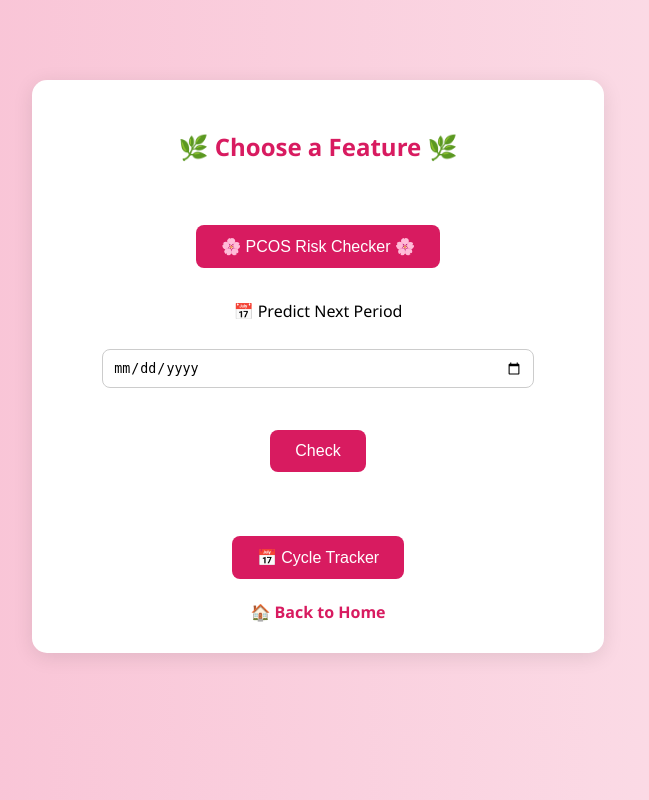
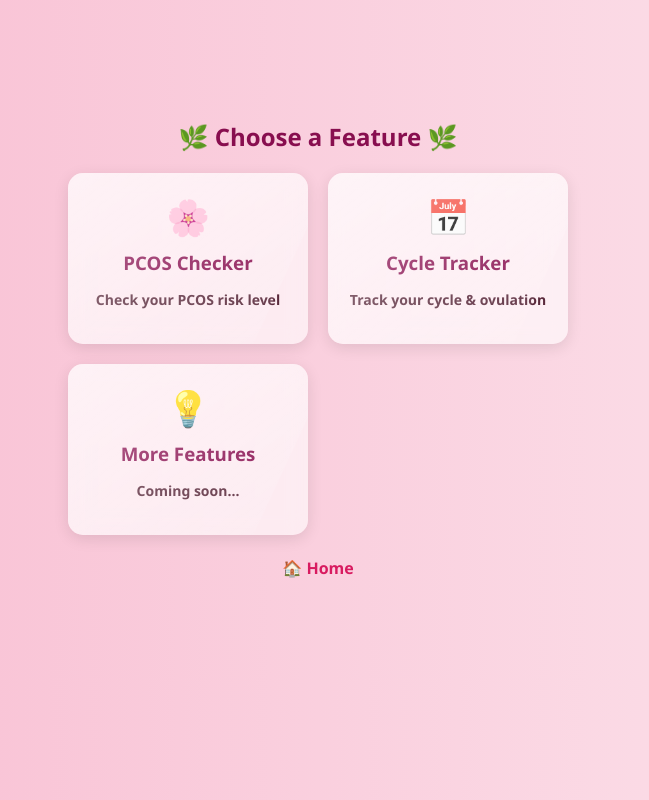
Before and after one commit to Rishika655/NARIBANDHU_health_assistant, a Flask app: page /menu in a window 1280 px wide. Shown: the whole page, without its empty margins (322-971 px from the left). Run offline with Flask 3, Linux system fonts and the light colour scheme.

Commit message:
Updated UI, added menu and animations

```diff
--- a/Static/css/style.css
+++ b/Static/css/style.css
@@ -1,3 +1,4 @@
+/* 🌸 Background */
 body {
     font-family: 'Segoe UI', sans-serif;
     background: linear-gradient(to right, #f8bbd0, #fce4ec);
@@ -6,20 +7,36 @@ body {
     text-align: center;
 }
 
+/* 🌿 Container (no white box but centered nicely) */
 .container {
-    background: white;
-    width: 40%;
+    width: 100%;
+    max-width: 500px;
     margin: 80px auto;
-    padding: 30px;
-    border-radius: 15px;
-    box-shadow: 0px 4px 20px rgba(0,0,0,0.1);
+    padding: 20px;
 }
 
-h2 {
-    color: #d81b60;
-    margin-bottom: 20px;
+/* 🌸 Headings */
+h1, h2, h3 {
+    color: #880e4f;
 }
 
+/* 🌸 Text */
+p {
+    font-size: 16px;
+    color: #5a2a3c;
+    line-height: 1.5;
+}
+
+/* 🌿 Tagline */
+.tagline {
+    font-family: 'Poppins', sans-serif;
+    font-size: 18px;
+    color: #6a1b4d;
+    font-style: italic;
+    line-height: 1.6;
+}
+
+/* 🌿 Form */
 label {
     font-size: 16px;
     display: block;
@@ -34,51 +51,46 @@ select, input {
     border: 1px solid #ccc;
 }
 
+/* 🌸 Buttons */
 button {
     margin-top: 20px;
     padding: 12px 25px;
     background: #d81b60;
     color: white;
     border: none;
-    border-radius: 8px;
+    border-radius: 25px;
     cursor: pointer;
     font-size: 16px;
+    transition: 0.3s;
+    box-shadow: 0 0 0 rgba(216,27,96, 0.7);
 }
 
 button:hover {
-    background: #ad1457;
+    background: #880e4f;
+    transform: scale(1.05);
+    box-shadow: 0 0 15px rgba(216,27,96, 0.6);
 }
 
+/* 🌿 Links */
 a {
     text-decoration: none;
     color: #d81b60;
     font-weight: bold;
 }
 
-.result-box {
-    font-size: 22px;
-    margin-top: 20px;
-}
-
+/* 🌸 Result */
 .result-box {
     font-size: 28px;
     font-weight: bold;
     margin-top: 15px;
 }
 
+/* 🌿 Colors */
+.red { color: red; }
+.orange { color: orange; }
+.green { color: green; }
 
-.red {
-    color: red;
-}
-
-.orange {
-    color: orange;
-}
-
-.green {
-    color: green;
-}
-
+/* 🌿 Tips */
 .tips {
     text-align: left;
     margin-top: 15px;
@@ -90,29 +102,99 @@ a {
     font-size: 15px;
 }
 
+/* 🌸 Image */
 .home-img {
     width: 80%;
     max-width: 300px;
     margin-top: 15px;
     border-radius: 10px;
+    animation: float 3s ease-in-out infinite;
 }
 
-/* Improve heading */
-h1 {
-    color: #d81b60;
-    font-size: 32px;
+@keyframes float {
+    0% { transform: translateY(0px); }
+    50% { transform: translateY(-8px); }
+    100% { transform: translateY(0px); }
 }
 
-/* Add subtle paragraph styling */
-p {
-    font-size: 16px;
-    color: #555;
-    line-height: 1.5;
+/* 🌿 Menu grid layout */
+.menu-grid {
+    display: grid;
+    grid-template-columns: repeat(auto-fit, minmax(180px, 1fr));
+    gap: 20px;
+    margin-top: 20px;
 }
-.tagline {
-    font-family: 'Poppins', sans-serif;
-    font-size: 18px;
-    color: #6a1b4d;
-    font-style: italic;
-    line-height: 1.6;
+
+/* 🌸 Menu cards */
+.menu-card {
+    position: relative;
+    overflow: hidden;
+    background: rgba(255, 255, 255, 0.6);
+    padding: 20px;
+    border-radius: 15px;
+    text-align: center;
+    text-decoration: none;
+    color: #880e4f;
+    backdrop-filter: blur(10px);
+    box-shadow: 0 4px 15px rgba(0,0,0,0.1);
+    transition: 0.3s;
 }
+
+/* 🌟 Hover effect */
+.menu-card:hover {
+    transform: translateY(-8px) scale(1.04);
+    box-shadow: 0 10px 30px rgba(0,0,0,0.2);
+}
+/* 🎨 Icon styling */
+.icon {
+    font-size: 35px;
+    margin-bottom: 10px;
+}
+
+/* 🌿 Card text */
+.menu-card h3 {
+    margin: 5px 0;
+}
+
+.menu-card p {
+    font-size: 14px;
+    color: #5a2a3c;
+}
+
+/* 🌸 Page fade-in */
+body {
+    animation: fadeIn 0.8s ease-in;
+}
+
+@keyframes fadeIn {
+    from {
+        opacity: 0;
+        transform: translateY(20px);
+    }
+    to {
+        opacity: 1;
+        transform: translateY(0);
+    }
+}
+
+.menu-card::before {
+    content: "";
+    position: absolute;
+    top: -100%;
+    left: -100%;
+    width: 200%;
+    height: 200%;
+    background: linear-gradient(
+        120deg,
+        transparent,
+        rgba(255,255,255,0.4),
+        transparent
+    );
+    transform: rotate(25deg);
+    transition: 0.6s;
+}
+
+.menu-card:hover::before {
+    top: 0;
+    left: 0;
+}
--- a/Templates/menu.html
+++ b/Templates/menu.html
@@ -10,31 +10,29 @@
 
     <h2>🌿 Choose a Feature 🌿</h2>
 
+    <div class="menu-grid">
+
+        <a href="/pcos" class="menu-card">
+            <div class="icon">🌸</div>
+            <h3>PCOS Checker</h3>
+            <p>Check your PCOS risk level</p>
+        </a>
+
+        <a href="/tracker" class="menu-card">
+            <div class="icon">📅</div>
+            <h3>Cycle Tracker</h3>
+            <p>Track your cycle & ovulation</p>
+        </a>
+
+        <a href="#" class="menu-card">
+            <div class="icon">💡</div>
+            <h3>More Features</h3>
+            <p>Coming soon...</p>
+        </a>
+
+    </div>
+
     <br>
-
-    <a href="/pcos">
-        <button>🌸 PCOS Risk Checker 🌸</button>
-    </a>
-
-    <br><br>
-
-    <form action="/predict" method="POST">
-        <label>📅 Predict Next Period </label><br>
-        <input type="date" name="last_period" required><br><br>
-        <button type="submit">Check</button>
-    </form>
-
-    <br><br>
-
-    <a href="/tracker">
-    <button>📅 Cycle Tracker</button>
-    </a>
-
-    <br><br>
-
-    <a href="/">🏠 Back to Home</a>
+    <a href="/">🏠 Home</a>
 
 </div>
-
-</body>
-</html>
```
Also changed, not shown: README.md.
